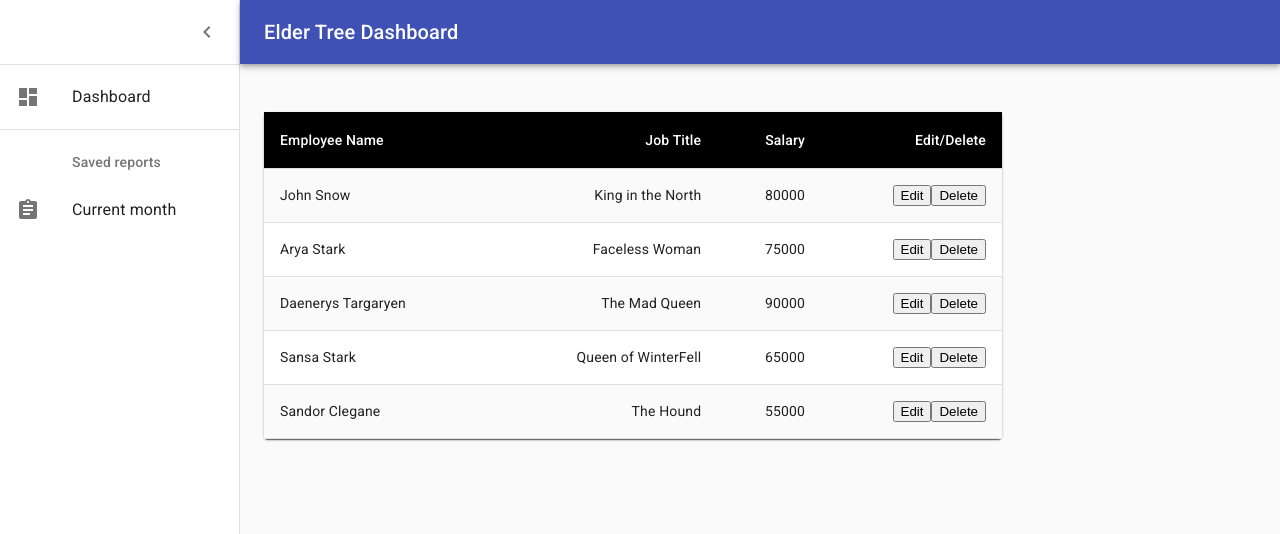
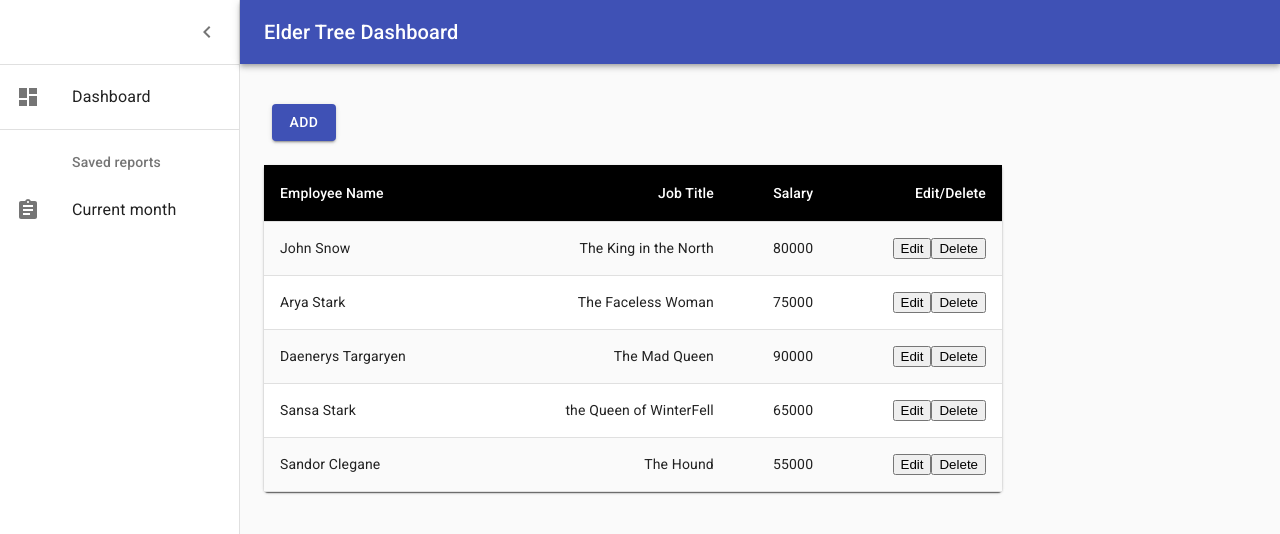
Before and after one commit to sohanthapa/ElderTree-Project1, a React (Create React App) app in the folder react/: page /dashboard in a window 1280 px wide. Shown: the top 534 px of the page. Built offline with nearby package versions, Linux system fonts and the light colour scheme.

Commit message:
add an button to add an employee above the employee table

```diff
--- a/react/src/components/dashboard/Dashboard.js
+++ b/react/src/components/dashboard/Dashboard.js
@@ -104,6 +104,9 @@ const useStyles = makeStyles(theme => ({
    },
    fixedHeight: {
       height: 240
+   },
+   button: {
+      margin: theme.spacing(1)
    }
 }));
 
@@ -133,7 +136,7 @@ function createData(name, calories, fat, carbs, protein) {
 const rows = [
    createData(
       'John Snow',
-      'King in the North',
+      'The King in the North',
       80000,
       <div>
          <button>Edit</button>
@@ -142,7 +145,7 @@ const rows = [
    ),
    createData(
       'Arya Stark',
-      'Faceless Woman',
+      'The Faceless Woman',
       75000,
       <div>
          <button>Edit</button>
@@ -160,7 +163,7 @@ const rows = [
    ),
    createData(
       'Sansa Stark',
-      'Queen of WinterFell',
+      'the Queen of WinterFell',
       65000,
       <div>
          <button>Edit</button>
@@ -256,6 +259,14 @@ export default function Dashboard() {
          <main className={classes.content}>
             <div className={classes.appBarSpacer} />
             <Container maxWidth="lg" className={classes.container}>
+               <Button
+                  variant="contained"
+                  color="primary"
+                  className={classes.button}
+               >
+                  Add
+               </Button>
+
                <Grid container spacing={3}>
                   {/* Chart */}
                   <Grid item xs={12} md={8} lg={9}>
```
